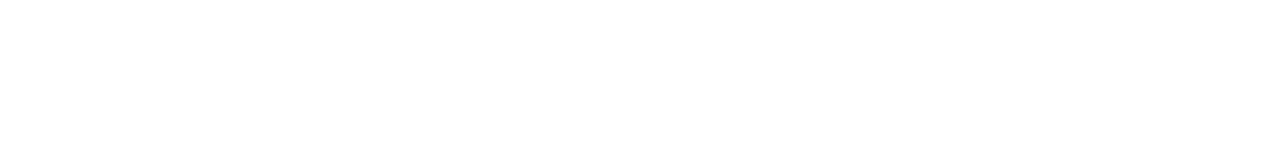
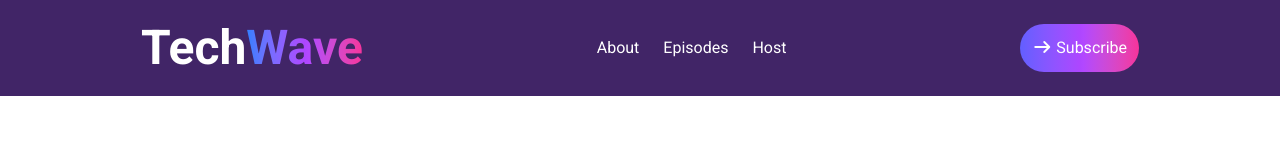
Before and after one commit to Kuasha12/assignment-2, a plain HTML site: page index.html in a window 1280 px wide. Drawn offline with nearby package versions, Linux system fonts and the light colour scheme.

Commit message:
naver complite

```diff
--- a/index.html
+++ b/index.html
@@ -3,7 +3,44 @@
   <head>
     <meta charset="UTF-8" />
     <meta name="viewport" content="width=device-width, initial-scale=1.0" />
+    <link rel="stylesheet" href="style.css" />
+    <script src="https://cdn.jsdelivr.net/npm/@tailwindcss/browser@4"></script>
+    <link
+      rel="stylesheet"
+      href="https://cdnjs.cloudflare.com/ajax/libs/font-awesome/7.0.1/css/all.min.css"
+      integrity="sha512-2SwdPD6INVrV/lHTZbO2nodKhrnDdJK9/kg2XD1r9uGqPo1cUbujc+IYdlYdEErWNu69gVcYgdxlmVmzTWnetw=="
+      crossorigin="anonymous"
+      referrerpolicy="no-referrer" />
+    <link rel="preconnect" href="https://fonts.googleapis.com" />
+    <link rel="preconnect" href="https://fonts.gstatic.com" crossorigin />
+    <link
+      href="https://fonts.googleapis.com/css2?family=Roboto:ital,wght@0,100..900;1,100..900&display=swap"
+      rel="stylesheet" />
     <title>Document</title>
   </head>
-  <body></body>
+  <body class="roboto">
+    <nav class="bg-[#412567]">
+      <div class="flex justify-around p-6 text-white items-center">
+        <div>
+          <h1 class="text-5xl font-bold">
+            Tech<span
+              class="text-5xl font-bold bg-gradient-to-r from-blue-500 via-purple-500 to-pink-500 bg-clip-text text-transparent"
+              >Wave</span
+            >
+          </h1>
+        </div>
+        <div class="flex gap-x-6">
+          <a href="">About</a>
+          <a href="">Episodes</a>
+          <a href="">Host</a>
+        </div>
+        <div>
+          <button
+            class="bg-gradient-to-r from-indigo-500 via-purple-500 to-pink-500 ... p-3 rounded-full">
+            <i class="fa-solid fa-arrow-right"></i> Subscribe
+          </button>
+        </div>
+      </div>
+    </nav>
+  </body>
 </html>
--- /dev/null
+++ b/style.css
@@ -0,0 +1,4 @@
+.roboto {
+  font-family: "Roboto", sans-serif;
+  font-optical-sizing: auto;
+}
```
Also changed, not shown: tailwind.config.js (added).
